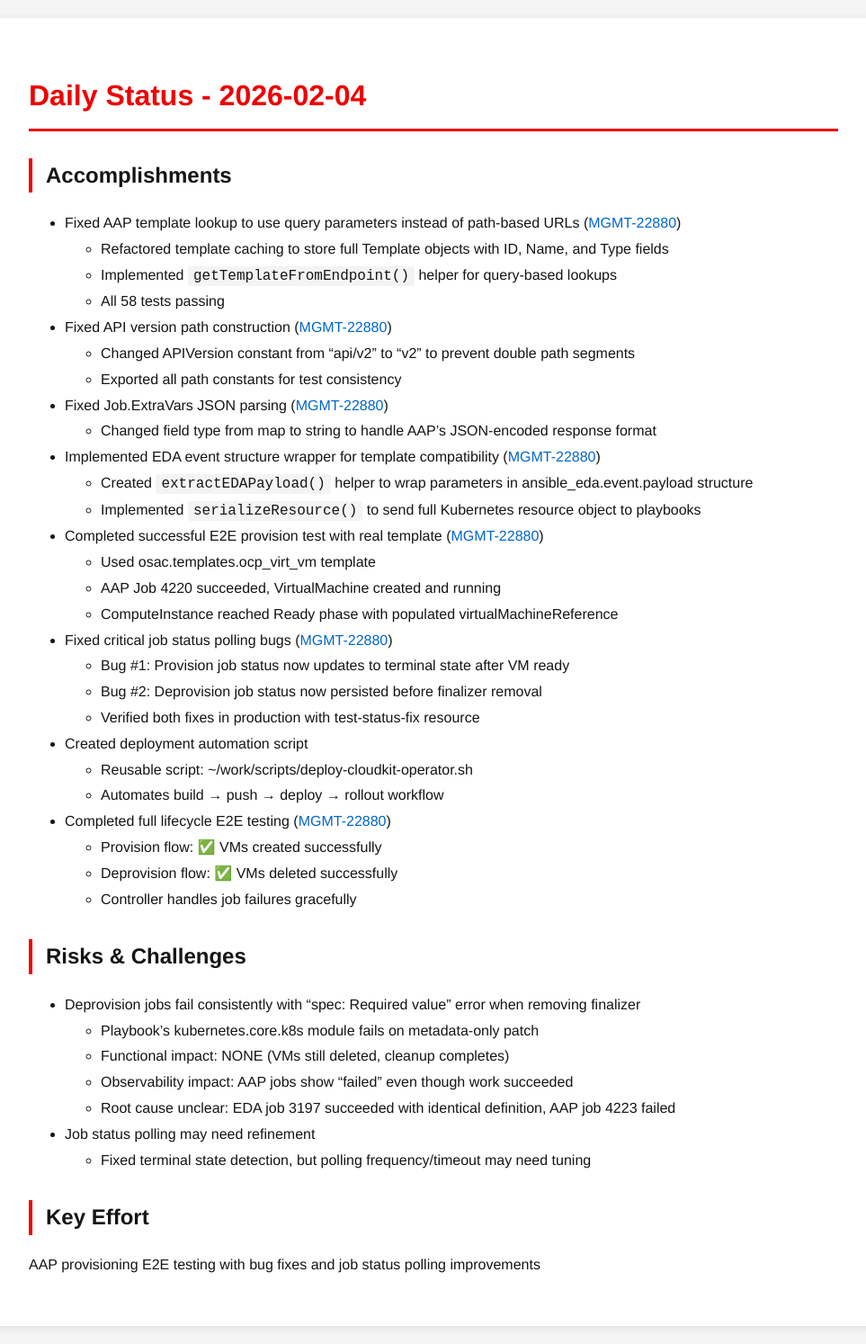
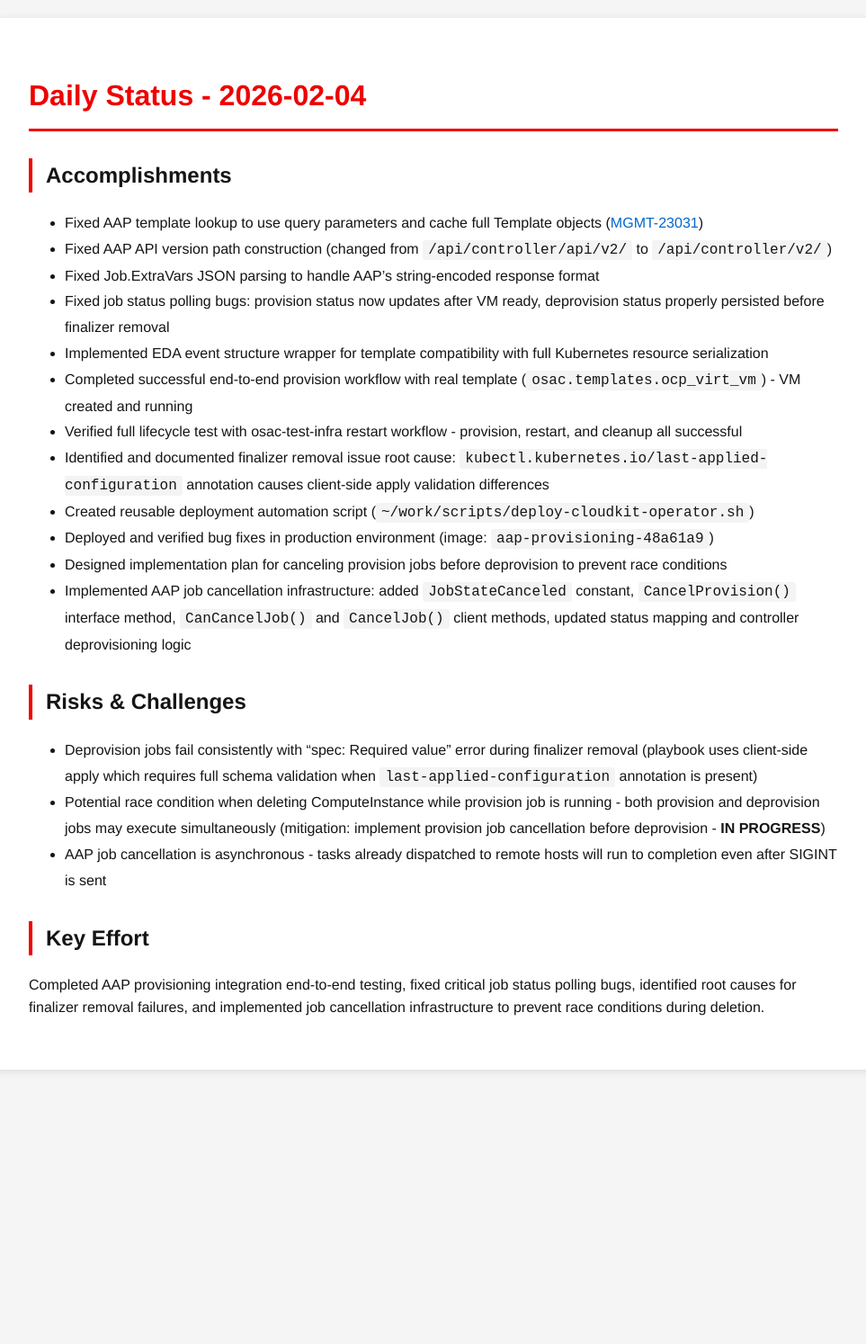
Before and after one commit to tzvatot/daily-status, a Jekyll site: the page built from 2026-02-04.md, in a window 1280 px wide. Shown: the whole page at 90% size, without its empty margins (158-1121 px from the left). Built offline with Jekyll 4.4.1, drawn with Linux system fonts in a browser that asks for light colours; after the commit the page ends 1209 px from its top, so only the background shows below that.

Commit message:
Daily status update - 2026-02-04

```diff
--- a/2026-02-04.md
+++ b/2026-02-04.md
@@ -7,42 +7,23 @@
 # Daily Status - 2026-02-04
 
 ## Accomplishments
-- Fixed AAP template lookup to use query parameters instead of path-based URLs ([MGMT-22880](https://issues.redhat.com/browse/MGMT-22880))
-  - Refactored template caching to store full Template objects with ID, Name, and Type fields
-  - Implemented `getTemplateFromEndpoint()` helper for query-based lookups
-  - All 58 tests passing
-- Fixed API version path construction ([MGMT-22880](https://issues.redhat.com/browse/MGMT-22880))
-  - Changed APIVersion constant from "api/v2" to "v2" to prevent double path segments
-  - Exported all path constants for test consistency
-- Fixed Job.ExtraVars JSON parsing ([MGMT-22880](https://issues.redhat.com/browse/MGMT-22880))
-  - Changed field type from map to string to handle AAP's JSON-encoded response format
-- Implemented EDA event structure wrapper for template compatibility ([MGMT-22880](https://issues.redhat.com/browse/MGMT-22880))
-  - Created `extractEDAPayload()` helper to wrap parameters in ansible_eda.event.payload structure
-  - Implemented `serializeResource()` to send full Kubernetes resource object to playbooks
-- Completed successful E2E provision test with real template ([MGMT-22880](https://issues.redhat.com/browse/MGMT-22880))
-  - Used osac.templates.ocp_virt_vm template
-  - AAP Job 4220 succeeded, VirtualMachine created and running
-  - ComputeInstance reached Ready phase with populated virtualMachineReference
-- Fixed critical job status polling bugs ([MGMT-22880](https://issues.redhat.com/browse/MGMT-22880))
-  - Bug #1: Provision job status now updates to terminal state after VM ready
-  - Bug #2: Deprovision job status now persisted before finalizer removal
-  - Verified both fixes in production with test-status-fix resource
-- Created deployment automation script
-  - Reusable script: ~/work/scripts/deploy-cloudkit-operator.sh
-  - Automates build → push → deploy → rollout workflow
-- Completed full lifecycle E2E testing ([MGMT-22880](https://issues.redhat.com/browse/MGMT-22880))
-  - Provision flow: ✅ VMs created successfully
-  - Deprovision flow: ✅ VMs deleted successfully
-  - Controller handles job failures gracefully
+- Fixed AAP template lookup to use query parameters and cache full Template objects ([MGMT-23031](https://issues.redhat.com/browse/MGMT-23031))
+- Fixed AAP API version path construction (changed from `/api/controller/api/v2/` to `/api/controller/v2/`)
+- Fixed Job.ExtraVars JSON parsing to handle AAP's string-encoded response format
+- Fixed job status polling bugs: provision status now updates after VM ready, deprovision status properly persisted before finalizer removal
+- Implemented EDA event structure wrapper for template compatibility with full Kubernetes resource serialization
+- Completed successful end-to-end provision workflow with real template (`osac.templates.ocp_virt_vm`) - VM created and running
+- Verified full lifecycle test with osac-test-infra restart workflow - provision, restart, and cleanup all successful
+- Identified and documented finalizer removal issue root cause: `kubectl.kubernetes.io/last-applied-configuration` annotation causes client-side apply validation differences
+- Created reusable deployment automation script (`~/work/scripts/deploy-cloudkit-operator.sh`)
+- Deployed and verified bug fixes in production environment (image: `aap-provisioning-48a61a9`)
+- Designed implementation plan for canceling provision jobs before deprovision to prevent race conditions
+- Implemented AAP job cancellation infrastructure: added `JobStateCanceled` constant, `CancelProvision()` interface method, `CanCancelJob()` and `CancelJob()` client methods, updated status mapping and controller deprovisioning logic
 
 ## Risks & Challenges
-- Deprovision jobs fail consistently with "spec: Required value" error when removing finalizer
-  - Playbook's kubernetes.core.k8s module fails on metadata-only patch
-  - Functional impact: NONE (VMs still deleted, cleanup completes)
-  - Observability impact: AAP jobs show "failed" even though work succeeded
-  - Root cause unclear: EDA job 3197 succeeded with identical definition, AAP job 4223 failed
-- Job status polling may need refinement
-  - Fixed terminal state detection, but polling frequency/timeout may need tuning
+- Deprovision jobs fail consistently with "spec: Required value" error during finalizer removal (playbook uses client-side apply which requires full schema validation when `last-applied-configuration` annotation is present)
+- Potential race condition when deleting ComputeInstance while provision job is running - both provision and deprovision jobs may execute simultaneously (mitigation: implement provision job cancellation before deprovision - **IN PROGRESS**)
+- AAP job cancellation is asynchronous - tasks already dispatched to remote hosts will run to completion even after SIGINT is sent
 
 ## Key Effort
-AAP provisioning E2E testing with bug fixes and job status polling improvements
+Completed AAP provisioning integration end-to-end testing, fixed critical job status polling bugs, identified root causes for finalizer removal failures, and implemented job cancellation infrastructure to prevent race conditions during deletion.
```
